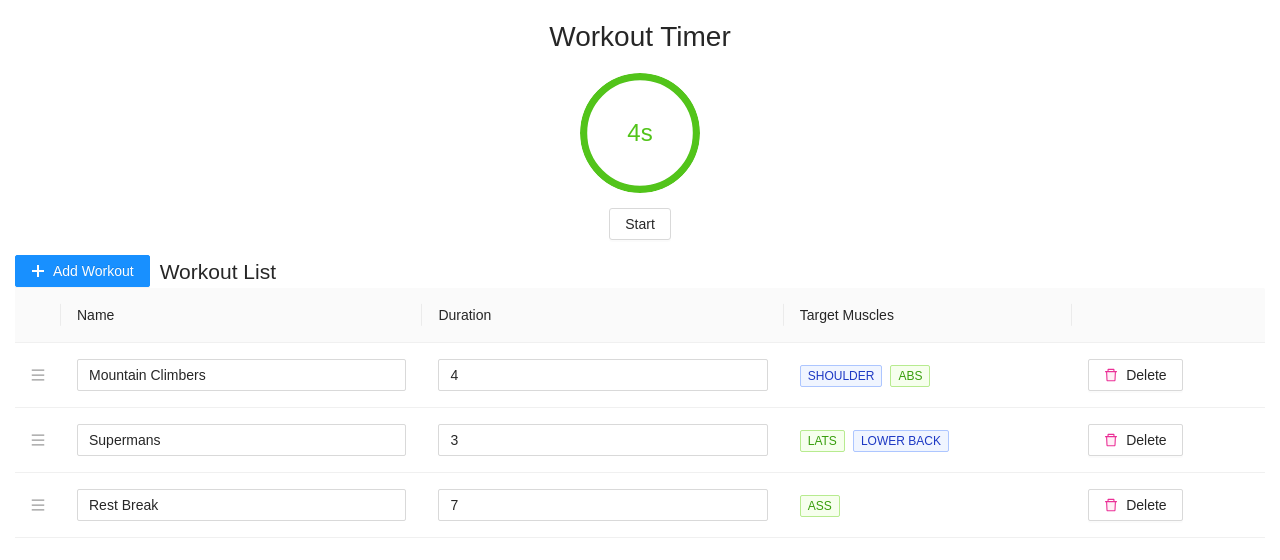
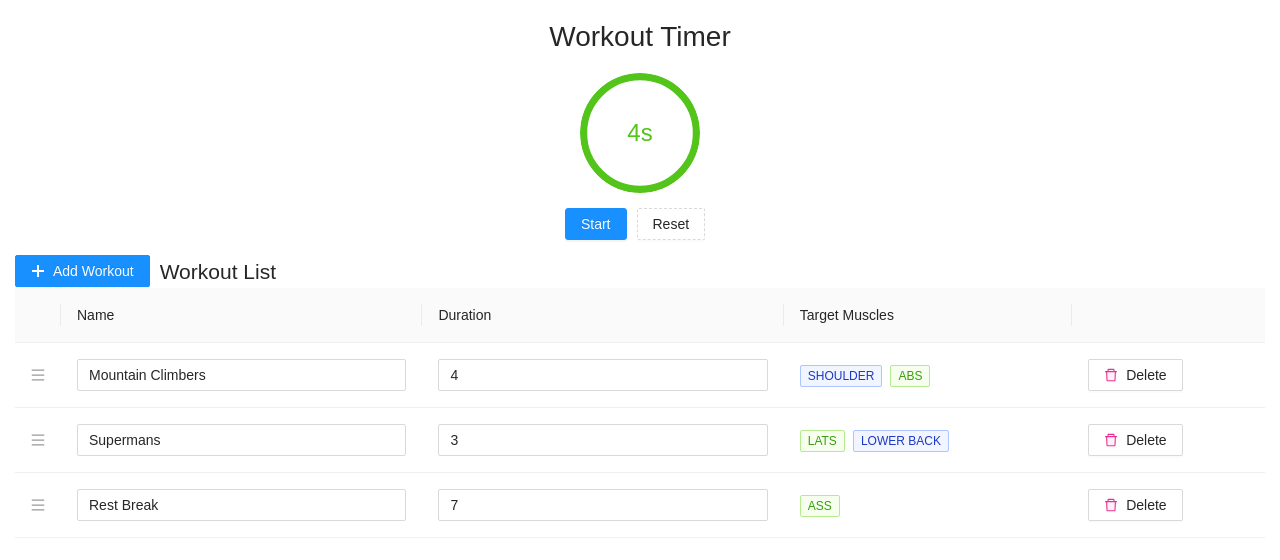
Before and after one commit to hazkaz/workout-timer, a React (Create React App) app: page / in a window 1280 px wide. Shown: the top 560 px of the page. Built offline with nearby package versions, Linux system fonts and the light colour scheme.

Commit message:
added pause and end of workout beep

```diff
--- a/src/App.css
+++ b/src/App.css
@@ -36,3 +36,7 @@
     transform: rotate(360deg);
   }
 }
+
+.timer-button {
+  margin-right: 10px;
+}
--- a/src/App.tsx
+++ b/src/App.tsx
@@ -1,9 +1,10 @@
 import * as React from 'react';
 import './styles.css';
+import './App.css';
 import { Progress, Button } from 'antd';
 import WorkoutList from './Components/WorkoutList';
 import WorkoutContext, { defaultWorkout } from './Contexts/WorkoutContext';
-import { shortHighBeep } from './utils';
+import { shortHighBeep, longHighBeep } from './utils';
 
 type AppProps = {};
 
@@ -17,6 +18,7 @@ export type Workout = {
 type AppState = {
   timerStarted: number;
   timerRunning: boolean;
+  timerPaused: boolean;
   timerDuration: number;
   timeRemaining: number;
   timeRemainingExact: number;
@@ -28,6 +30,7 @@ class App extends React.Component<AppProps, AppState> {
   state: AppState = {
     timerStarted: Date.now(),
     timerRunning: false,
+    timerPaused: false,
     timerDuration: 30,
     timeRemaining: 30,
     timeRemainingExact: 30,
@@ -65,12 +68,28 @@ class App extends React.Component<AppProps, AppState> {
 
   startTimer = () => {
     if (this.state.workouts && this.state.workouts.length > 0) {
+      if (this.state.timerPaused) {
+        this.setState(
+          {
+            timerPaused: false,
+            timerRunning: true,
+            // TODO: make resistant to change in workout during pause
+            timerStarted:
+              Date.now() -
+              (this.state.workouts[this.state.currentWorkoutIndex].duration -
+                this.state.timeRemainingExact) *
+                1000
+          },
+          this.updateTimer
+        );
+      } else {
         this.setState((oldState) => {
           return {
             timerRunning: true,
             timerStarted: Date.now()
           };
         }, this.updateTimer);
+      }
     }
   };
 
@@ -88,7 +107,9 @@ class App extends React.Component<AppProps, AppState> {
           },
           () => {
             setTimeout(this.updateTimer, 100);
+            if (timeRemaining < 5) {
               shortHighBeep();
+            }
           }
         );
       } else if (timeRemaining <= 0) {
@@ -115,7 +136,10 @@ class App extends React.Component<AppProps, AppState> {
               };
             }
           },
-          () => setTimeout(this.updateTimer, 100)
+          () => {
+            longHighBeep();
+            setTimeout(this.updateTimer, 100);
+          }
         );
       } else {
         this.setState({ timeRemainingExact: timeRemainingExact }, () =>
@@ -131,7 +155,25 @@ class App extends React.Component<AppProps, AppState> {
     });
   };
 
-  resetTimer() {}
+  pauseTimer = () => {
+    this.setState({
+      timerRunning: false,
+      timerPaused: true
+    });
+  };
+
+  resetTimer = () => {
+    this.setState({
+      timerRunning: false,
+      timerStarted: Date.now(),
+      timerDuration:
+        this.state.workouts.length > 0 ? this.state.workouts[0].duration : 0,
+      timeRemaining:
+        this.state.workouts.length > 0 ? this.state.workouts[0].duration : 0,
+      timeRemainingExact:
+        this.state.workouts.length > 0 ? this.state.workouts[0].duration : 0
+    });
+  };
 
   render() {
     const workoutContextValue = {
@@ -151,15 +193,23 @@ class App extends React.Component<AppProps, AppState> {
           />
           <div className="control-box">
             <Button
+              type="primary"
               onClick={
-                this.state.timerRunning ? this.stopTimer : this.startTimer
+                this.state.timerRunning ? this.pauseTimer : this.startTimer
               }
-              className="start-button"
+              className="timer-button start-button"
               disabled={
                 !(this.state.workouts && this.state.workouts.length > 0)
               }
             >
-              {this.state.timerRunning ? 'Stop' : 'Start'}
+              {this.state.timerRunning ? 'Pause' : 'Start'}
+            </Button>
+            <Button
+              type="dashed"
+              onClick={this.resetTimer}
+              className="timer-button reset-button"
+            >
+              Reset
             </Button>
           </div>
           <WorkoutList />
--- a/src/utils.tsx
+++ b/src/utils.tsx
@@ -14,3 +14,18 @@ export function shortHighBeep() {
   oscillator.start(audioCtx.currentTime);
   oscillator.stop(audioCtx.currentTime + 180 / 1000);
 }
+
+export function longHighBeep() {
+  const oscillator = audioCtx.createOscillator();
+  const gainNode = audioCtx.createGain();
+
+  oscillator.connect(gainNode);
+  gainNode.connect(audioCtx.destination);
+
+  gainNode.gain.value = 0.1;
+  oscillator.frequency.value = 1500;
+  oscillator.type = 'sine';
+
+  oscillator.start(audioCtx.currentTime);
+  oscillator.stop(audioCtx.currentTime + 540 / 1000);
+}
```
Lines whose indentation alone changed are shown as unchanged.
